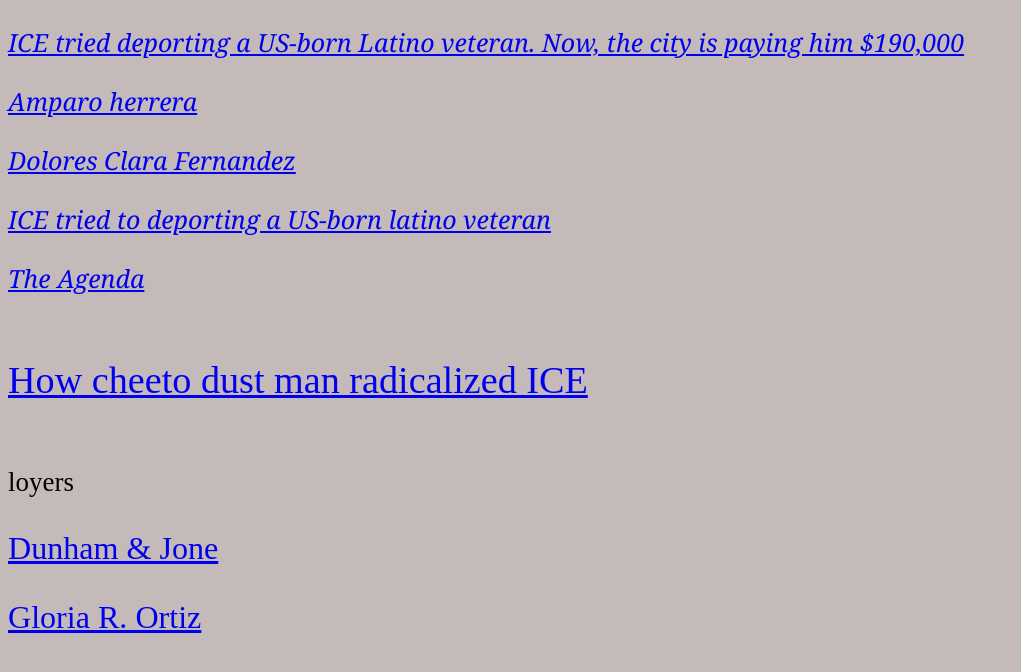
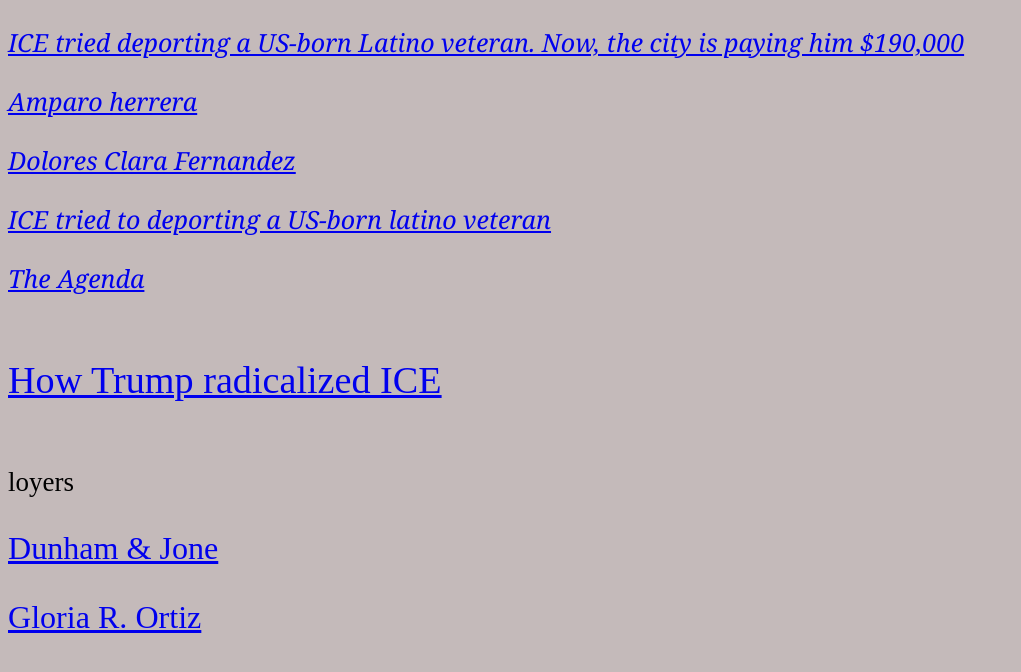
Before and after one commit to The-Dungeon-Master-Coder/Civics-Project, a plain HTML site: page resources.html in a window 1280 px wide. Shown: the whole page, without its empty margins (0-1021 px from the left). Drawn offline with Linux system fonts and the light colour scheme.

Commit message:
Update resources.html

```diff
--- a/resources.html
+++ b/resources.html
@@ -42,7 +42,7 @@
 >The Agenda</p></a>
                <div class="flexcontainer" >
          <a href="https://www.theatlantic.com/magazine/archive/2018/09/trump-ice/565772/">
-               <p>How cheeto dust man radicalized ICE </p></a>
+               <p>How Trump radicalized ICE </p></a>
 
         </div>
 
```
